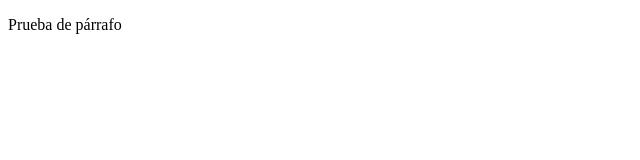
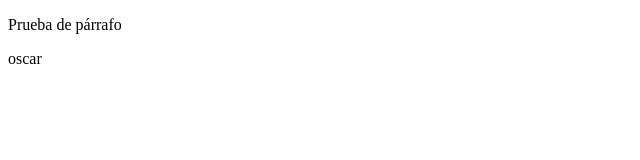
Before and after one commit to rakso-14/mi-proyecto, a plain HTML site: page pruebas2.html in a window 1280 px wide. Shown: the full height of the page, 0-640 px from the left. Drawn offline with Linux system fonts and the light colour scheme.

Commit message:
Cambio pruebas2 en local

```diff
--- a/pruebas2.html
+++ b/pruebas2.html
@@ -8,5 +8,7 @@
 <body>
     <p>Prueba de
         párrafo</p>
+
+    <p>oscar</p>
 </body>
 </html>
```
